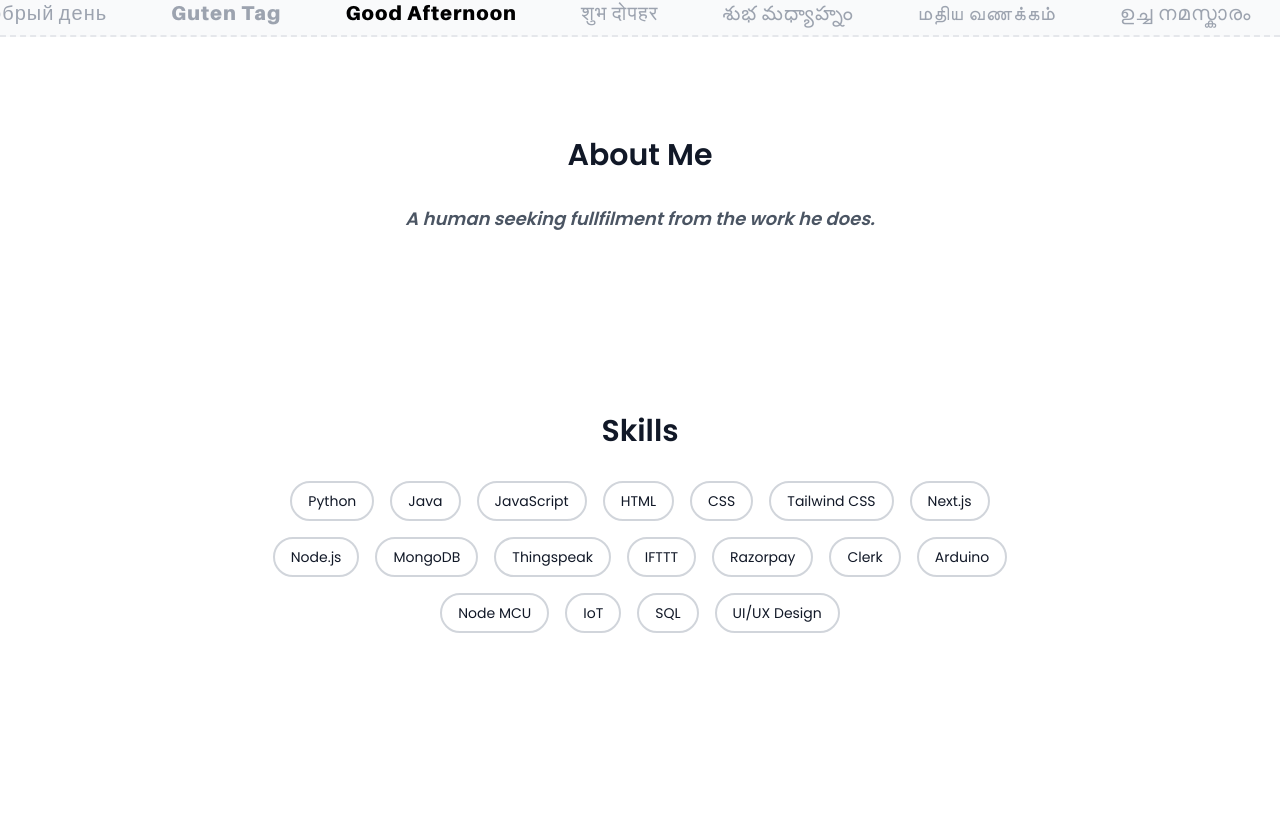
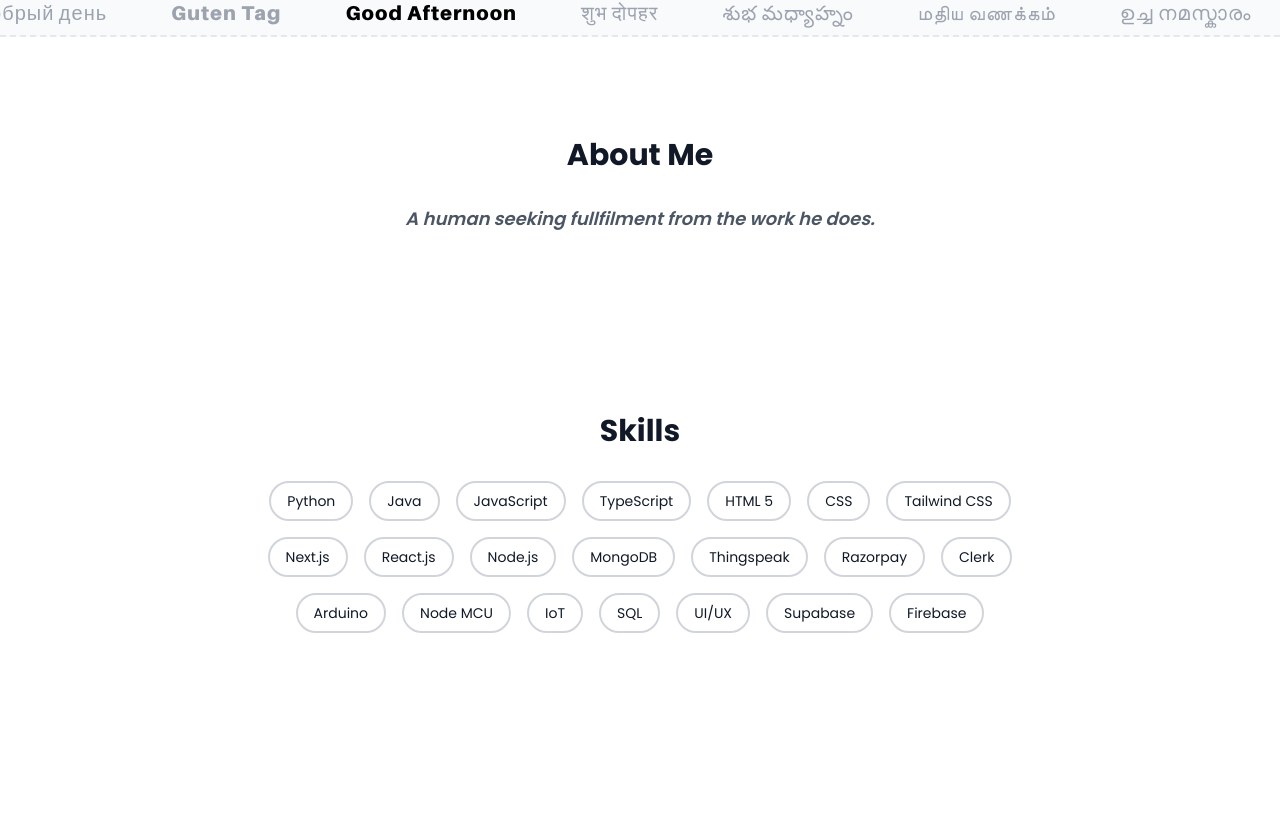
Before and after one commit to Vashishta-Mithra-Reddy/vashishta, a Next.js app: page / in a window 1280 px wide. Shown: the part 945-1760 px from the top of the page. Built offline with nearby package versions, Linux system fonts and the light colour scheme.

Commit message:
cleanup 2

```diff
--- a/components/About.tsx
+++ b/components/About.tsx
@@ -2,7 +2,7 @@ export default function About() {
     return (
       <section id="about" className="py-20 bg-white">
         <div className="container mx-auto px-4 mt-5">
-          <h2 className="text-3xl font-semibold text-gray-900 mb-8 text-center">About Me</h2>
+          <h2 className="text-3xl font-bold text-gray-900 mb-8 text-center">About Me</h2>
           <p className="text-gray-600 max-w-3xl mx-auto text-center leading-relaxed italic text-normal md:text-lg font-semibold ">
             A human seeking fullfilment from the work he does.
           </p>
--- a/components/Dock.tsx
+++ b/components/Dock.tsx
@@ -28,7 +28,7 @@ export default function Dock() {
 
   return (
     <section className="hidden md:block">
-      <nav className="fixed bottom-6 left-1/2 transform -translate-x-1/2 bg-white border-2 px-8 py-5 backdrop-blur-xl rounded-xl space-x-2">
+      <nav className="fixed bottom-6 left-1/2 transform -translate-x-1/2 bg-gray-50/10 border-2 px-8 py-5 backdrop-blur-3xl rounded-xl space-x-2">
         {navItems.map((item) => {
           const itemHash = `#${item.toLowerCase()}`;
           const isActive = hash === itemHash;
@@ -36,12 +36,12 @@ export default function Dock() {
             <Link
               key={item}
               href={itemHash}
-              className={`nav-link relative group text-sm font-semibold tracking-wide px-4 py-2 rounded-lg font-poppins transition-colors duration-300 ${
+              className={`nav-link relative group text-sm font-semibold tracking-wide px-4 py-2 rounded-lg font-poppins transition-colors duration-300 active:scale-150 ${
                 isActive ? 'border-2 border-black/20 border-dashed text-black' : 'text-black border-2 border-transparent hover:bg-black/10'
               }`}
             >
               {item}
-              <span className="absolute left-0 right-0 bottom-0 h-0.5 bg-primary transform scale-x-0 group-hover:scale-x-100 transition-transform duration-300 ease-in-out"></span>
+              {/* <span className="absolute left-0 right-0 bottom-0 h-0.5 bg-primary transform scale-x-0 group-hover:scale-x-100 transition-transform duration-300 ease-in-out"></span> */}
             </Link>
           );
         })}
--- a/components/Header.tsx
+++ b/components/Header.tsx
@@ -55,7 +55,7 @@ export default function Header() {
               </Link>
             ))}
           </div> */}
-          <Link href="#contact" className='px-4 py-2 bg-black rounded-xl hidden md:block'>
+          <Link href="#contact" className='px-5 py-2 bg-black rounded-xl hidden md:block active:scale-95 transition-all duration-500 font-semibold'>
             Contact Me
           </Link>
           <button
--- a/components/Hero.tsx
+++ b/components/Hero.tsx
@@ -1,4 +1,5 @@
 import Image from 'next/image'
+import Link from 'next/link'
 
 export default function Hero() {
   return (
@@ -23,12 +24,12 @@ export default function Hero() {
           Web Developer & Freelancer
         </p>
         <div className="flex justify-center space-x-4 animate-fade-in">
-          <a href="#contact" className="bg-primary text-gray-900 px-6 py-3 rounded-full font-semibold hover:bg-opacity-90 transition-all duration-300 transform hover:-translate-y-1">
+          <a href="#contact" className="bg-primary text-gray-900 px-6 py-3 rounded-full font-semibold hover:bg-opacity-90 transition-all duration-300 hover:ring-offset-2 hover:ring-4 ring-gray-200 active:scale-90">
             Contact Me
           </a>
-          <a href="#projects" className="bg-white text-gray-900 border-2 border-gray-300 px-6 py-3 rounded-full font-semibold hover:bg-opacity-90 transition-all duration-300 transform hover:-translate-y-1">
+          <Link href="#projects" className="bg-white text-gray-900 border-2 border-gray-300 px-6 py-3 rounded-full font-semibold hover:bg-opacity-90 transition-all duration-300 hover:ring-4 ring-offset-2 ring-gray-200 hover:border-double hover:bg-gray-50 hover:border-transparent active:scale-90">
             View Projects
-          </a>
+          </Link>
         </div>
       </div>
     </section>
--- a/components/Skills.tsx
+++ b/components/Skills.tsx
@@ -2,20 +2,20 @@
 
 export default function Skills() {
   const skills = [
-    "Python", "Java", "JavaScript", "HTML", "CSS", "Tailwind CSS", "Next.js", "Node.js",
-    "MongoDB", "Thingspeak", "IFTTT", "Razorpay", "Clerk", "Arduino", "Node MCU", "IoT",
-    "SQL", "UI/UX Design"
+    "Python", "Java", "JavaScript","TypeScript","HTML 5", "CSS", "Tailwind CSS", "Next.js","React.js","Node.js",
+    "MongoDB", "Thingspeak", "Razorpay", "Clerk", "Arduino", "Node MCU", "IoT",
+    "SQL", "UI/UX", "Supabase", "Firebase"
   ];
 
   return (
     <section id="skills" className="py-20 bg-white">
       <div className="container mx-auto px-4 mt-5">
-        <h2 className="text-3xl font-semibold text-gray-900 mb-8 text-center">Skills</h2>
+        <h2 className="text-3xl font-bold text-gray-900 mb-8 text-center">Skills</h2>
         <div className="flex flex-wrap justify-center items-center gap-4 max-w-3xl mx-auto">
           {skills.map((skill, index) => (
             <span
               key={index}
-              className="bg-white text-gray-900 px-4 py-2 rounded-full text-sm border-2 border-gray-300 transition-all duration-300 hover:bg-primary hover:text-gray transform hover:-translate-y-1 cursor-pointer"
+              className="bg-white text-gray-900 px-4 py-2 rounded-full text-sm border-2 border-gray-300 transition-all duration-300 hover:bg-primary hover:text-gray transform hover:border-double cursor-pointer"
             >
               {skill}
             </span>
```
